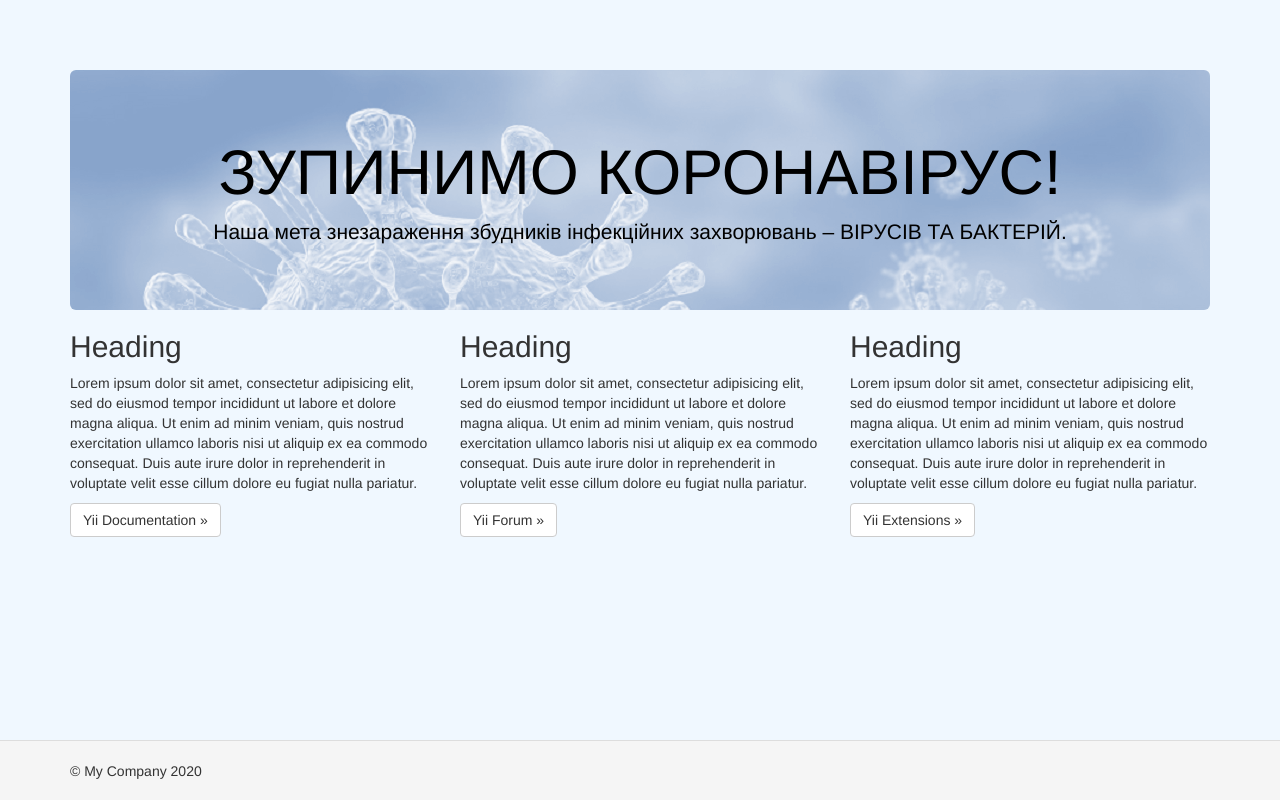
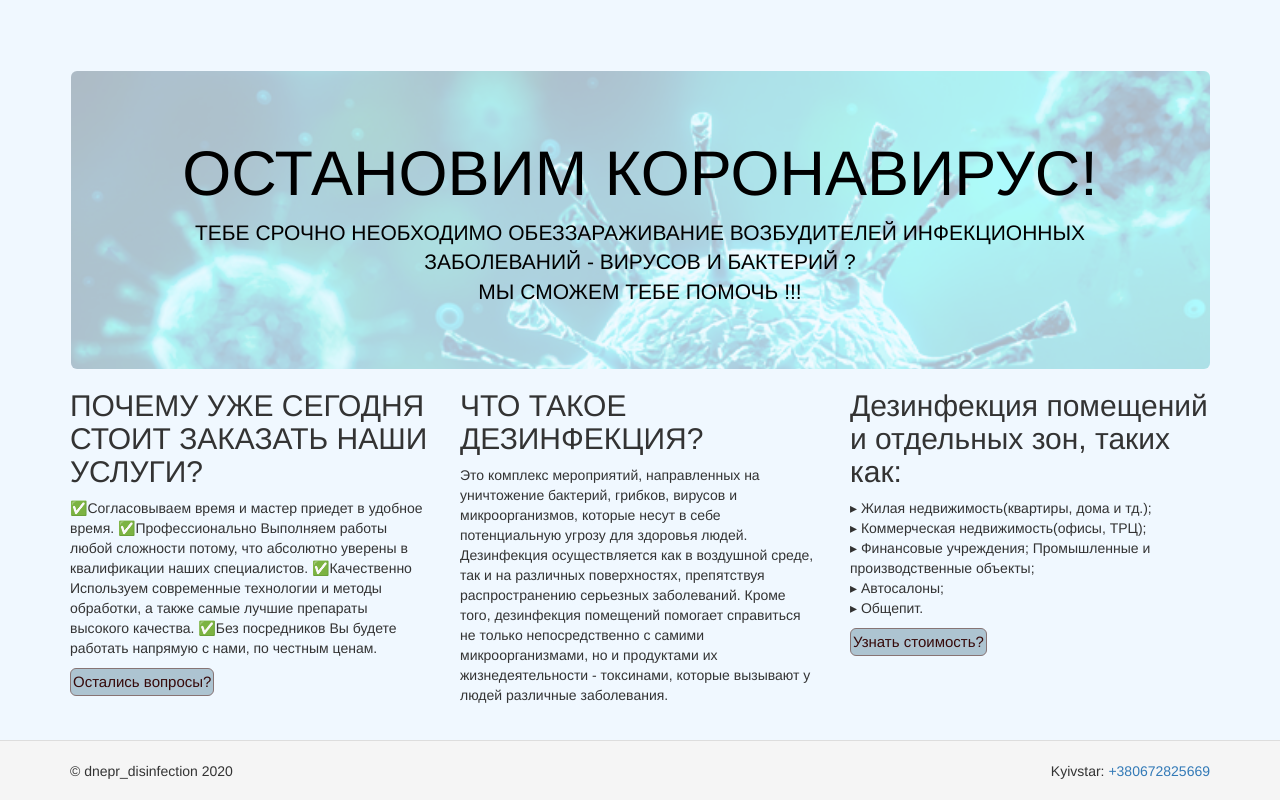
Before and after one commit to Egorkonopka/disinfection, a Yii app: template views/site/index.php in a window 1280 px wide. Run offline with PHP 8.4 and a stand-in for Yii, Linux system fonts and the light colour scheme; the template is opened without the code that fills it, so the values that code supplies are empty; some libraries are stand-ins or nearby versions.

Commit message:
new commit

```diff
--- a/assets/AppAsset.php
+++ b/assets/AppAsset.php
@@ -24,6 +24,7 @@ class AppAsset extends AssetBundle
         'css/mycss.css',
     ];
     public $js = [
+        'js/scriptjs.js',
     ];
     public $depends = [
         'yii\web\YiiAsset',
--- a/models/ContactForm.php
+++ b/models/ContactForm.php
@@ -38,7 +38,11 @@ class ContactForm extends Model
     public function attributeLabels()
     {
         return [
-            'verifyCode' => 'Verification Code',
+            'name' => 'Ваше имя',
+            'email' => 'Ваш Емейл',
+            'subject' => 'Телефон для связи',
+            'body' => 'Особенности помещения (Адрес, площадь, другие особенности)',
+            'verifyCode' => 'Введите код с картинки',
         ];
     }
 
--- a/views/layouts/main.php
+++ b/views/layouts/main.php
@@ -29,9 +29,9 @@ AppAsset::register($this);
 <div class="wrap">
     <?php
     NavBar::begin([
-        'brandLabel' => Html::img('logo.svg',['width'=>'25','class'=>'pull-left qwe']).'&nbsp'.'Disinfection',
+        'brandLabel' => Html::img('logo.svg',['width'=>'25','class'=>'pull-left qwe']).'&nbsp'.'@dnepr__disinfection',
 //        'brandLabel' => '<img src="favicon-32x32.png" class="qwe"/>Car Management System',
-        'brandUrl' => Yii::$app->homeUrl,
+        'brandUrl' => 'https://www.instagram.com/dnepr__disinfection/',
         'options' => [
             'class' => 'navbar-default navbar-fixed-top',
             'id' => 'my-style',
@@ -40,21 +40,9 @@ AppAsset::register($this);
     echo Nav::widget([
         'options' => ['class' => 'navbar-nav navbar-right'],
         'items' => [
-            ['label' => 'Home', 'url' => ['/site/index']],
-            ['label' => 'Ціни', 'url' => ['/site/about']],
-            ['label' => 'Замовити', 'url' => ['/site/contact']],
-            Yii::$app->user->isGuest ? (
-                ['label' => 'Login', 'url' => ['/site/login']]
-            ) : (
-                '<li>'
-                . Html::beginForm(['/site/logout'], 'post')
-                . Html::submitButton(
-                    'Logout (' . Yii::$app->user->identity->username . ')',
-                    ['class' => 'btn btn-link logout']
-                )
-                . Html::endForm()
-                . '</li>'
-            )
+            ['label' => 'Главная', 'url' => ['/site/index']],
+            ['label' => 'Цены', 'url' => ['/site/about']],
+            ['label' => 'Заказать', 'url' => ['/site/contact']],
         ],
     ]);
     NavBar::end();
@@ -71,9 +59,9 @@ AppAsset::register($this);
 
 <footer class="footer">
     <div class="container">
-        <p class="pull-left">&copy; My Company <?= date('Y') ?></p>
+        <p class="pull-left">&copy; dnepr_disinfection <?= date('Y') ?></p>
 
-        <p class="pull-right"><?= Yii::powered() ?></p>
+        <p class="pull-right">Kyivstar:  <a href="tel:+380672825669"> +380672825669 </a> </p>
     </div>
 </footer>
 
--- a/views/site/index.php
+++ b/views/site/index.php
@@ -1,16 +1,15 @@
 <?php
-
+use yii\helpers\Html;
 /* @var $this yii\web\View */
 
-$this->title = 'My Yii Application';
+$this->title = 'Disinfection';
 ?>
 <div class="site-index">
 
-    <div class="jumbotron mm">
-        <h1>ЗУПИНИМО КОРОНАВІРУС!</h1>
-        <!--<img src="3.png" class="img mm">-->
-        <p class="lead">Наша мета знезараження збудників інфекційних захворювань – ВІРУСІВ ТА БАКТЕРІЙ.</p>
-
+    <div class="jumbotron mm image">
+        <h1>ОСТАНОВИМ КОРОНАВИРУС!</h1>
+        <!--<img src="12.jpg" class="img mm">-->
+        <p class="lead">ТЕБЕ СРОЧНО НЕОБХОДИМО ОБЕЗЗАРАЖИВАНИЕ ВОЗБУДИТЕЛЕЙ ИНФЕКЦИОННЫХ ЗАБОЛЕВАНИЙ - ВИРУСОВ И БАКТЕРИЙ ? </br> МЫ СМОЖЕМ ТЕБЕ ПОМОЧЬ !!! </p>
         <!--<p><a class="btn btn-lg btn-success" href="http://www.yiiframework.com">Get started with Yii</a></p>-->
     </div>
 
@@ -18,34 +17,43 @@ $this->title = 'My Yii Application';
 
         <div class="row">
             <div class="col-lg-4">
-                <h2>Heading</h2>
+                <h2>ПОЧЕМУ УЖЕ СЕГОДНЯ СТОИТ ЗАКАЗАТЬ НАШИ УСЛУГИ?</h2>
 
-                <p>Lorem ipsum dolor sit amet, consectetur adipisicing elit, sed do eiusmod tempor incididunt ut labore et
-                    dolore magna aliqua. Ut enim ad minim veniam, quis nostrud exercitation ullamco laboris nisi ut aliquip
-                    ex ea commodo consequat. Duis aute irure dolor in reprehenderit in voluptate velit esse cillum dolore eu
-                    fugiat nulla pariatur.</p>
+                                    <p>✅Согласовываем время и
+                    мастер приедет в удобное время.
+                    ✅Профессионально
+                    Выполняем работы любой сложности потому, что абсолютно уверены в квалификации наших специалистов.
+                    ✅Качественно
+                    Используем современные технологии и методы обработки, а также самые лучшие препараты высокого качества.
+                    ✅Без посредников
+                    Вы будете работать напрямую с нами, по честным ценам.</p>
 
-                <p><a class="btn btn-default" href="http://www.yiiframework.com/doc/">Yii Documentation &raquo;</a></p>
+                <p><?php echo Html::a('Остались вопросы?', ['site/contact'], ['class'=>'btn btn-default castombuttn1']); ?></p>
             </div>
             <div class="col-lg-4">
-                <h2>Heading</h2>
+                <h2>ЧТО ТАКОЕ ДЕЗИНФЕКЦИЯ?</h2>
 
-                <p>Lorem ipsum dolor sit amet, consectetur adipisicing elit, sed do eiusmod tempor incididunt ut labore et
-                    dolore magna aliqua. Ut enim ad minim veniam, quis nostrud exercitation ullamco laboris nisi ut aliquip
-                    ex ea commodo consequat. Duis aute irure dolor in reprehenderit in voluptate velit esse cillum dolore eu
-                    fugiat nulla pariatur.</p>
+                <p>Это комплекс мероприятий, направленных на уничтожение бактерий, грибков, вирусов и микроорганизмов,
+                    которые несут в себе потенциальную угрозу для здоровья людей. Дезинфекция осуществляется как в воздушной среде,
+                    так и на различных поверхностях, препятствуя распространению серьезных заболеваний. Кроме того,
+                    дезинфекция помещений помогает справиться не только непосредственно с самими микроорганизмами,
+                    но и продуктами их жизнедеятельности - токсинами, которые вызывают у людей различные заболевания.</p>
 
-                <p><a class="btn btn-default" href="http://www.yiiframework.com/forum/">Yii Forum &raquo;</a></p>
             </div>
             <div class="col-lg-4">
-                <h2>Heading</h2>
+                <h2>Дезинфекция помещений и отдельных зон, таких как:</h2>
 
-                <p>Lorem ipsum dolor sit amet, consectetur adipisicing elit, sed do eiusmod tempor incididunt ut labore et
-                    dolore magna aliqua. Ut enim ad minim veniam, quis nostrud exercitation ullamco laboris nisi ut aliquip
-                    ex ea commodo consequat. Duis aute irure dolor in reprehenderit in voluptate velit esse cillum dolore eu
-                    fugiat nulla pariatur.</p>
+                <p>&#9656; Жилая недвижимость(квартиры, дома и тд.);
+                        ⠀
+                </br>&#9656; Коммерческая недвижимость(офисы, ТРЦ);
+                        ⠀
+                </br>&#9656; Финансовые учреждения; Промышленные и производственные объекты;
+                        ⠀
+                </br>&#9656; Автосалоны;
+                        ⠀
+                </br>&#9656; Общепит.</p>
 
-                <p><a class="btn btn-default" href="http://www.yiiframework.com/extensions/">Yii Extensions &raquo;</a></p>
+                <p><?php echo Html::a('Узнать стоимость?', ['site/about'], ['class'=>'btn btn-default castombuttn1']); ?></p>
             </div>
         </div>
 
--- a/web/css/mycss.css
+++ b/web/css/mycss.css
@@ -45,11 +45,26 @@ body{
  /*background-color: blue;*/
     max-width:100%;
     max-height:100%;
-    background-image: url('/3.png');
-    margin: 0px;
+    margin: 0.5px;
+}
+
+.mc{
+   padding: 25px;
+}
+
+.image{
+    background-image: url(12.png);
 }
 
 
-
+.ssg {
+    width: 100%;
+    height: 100%;
+    position: relative;
+}
 /*@media (max-width:600px)
 { img {display:none;} }*/
+
+.castombuttn1 {background: rgb(173,196,209); border-color: rgba(135, 116, 116, 1); color: rgba(54, 10, 10, 1); font-size: 15px; border-radius: 6px; border-width: 1px; padding: 2px;}
+.castombuttn1:hover {background: rgb(18,37,56); border-color: rgba(204, 175, 175, 1); color: rgba(250, 250, 250, 1);}
+.castombuttn1:active, .castombuttn1:focus {background: rgba(99, 61, 61, 1); border-color: rgba(173, 173, 173, 1); color: rgba(51, 51, 51, 1);}
--- /dev/null
+++ b/web/js/scriptjs.js
@@ -0,0 +1,32 @@
+/*
+ * To change this license header, choose License Headers in Project Properties.
+ * To change this template file, choose Tools | Templates
+ * and open the template in the editor.
+ */
+        function calc() {
+            var type_design = document.getElementById("type_desigq"); //получаем ссылку на элемент Select (Тип дизайна)
+//            var is_html = document.getElementById("is_htmlq"); //получаем ссылку на чекбокс (Требуется верстка?)
+//            var count = document.getElementById("countq"); //получаем ссылку на элемент input (Кол-во вариантов)
+            var result = document.getElementById("resultq"); //получаем ссылку на элемент span, в него будем писать стоимость дизайна
+
+            var price = 0;
+            price += parseInt(type_design.options[type_design.selectedIndex].value);
+//            price += (is_html.checked == true) ? parseInt(is_html.value) : 0;
+//            price = parseInt(count.value) * price;
+
+            result.innerHTML = price;
+        }
+
+        function calcw() {
+            var type_design = document.getElementById("type_designw"); //получаем ссылку на элемент Select (Тип дизайна)
+//            var is_html = document.getElementById("is_htmlw"); //получаем ссылку на чекбокс (Требуется верстка?)
+            var count = document.getElementById("countw"); //получаем ссылку на элемент input (Кол-во вариантов)
+            var result = document.getElementById("resultqw"); //получаем ссылку на элемент span, в него будем писать стоимость дизайна
+
+            var price = 0;
+            price += parseInt(type_design.options[type_design.selectedIndex].value);
+//            price += (is_html.checked == true) ? parseInt(is_html.value) : 0;
+            price = parseInt(count.value) * price;
+
+            result.innerHTML = price;
+        }
```
Also changed, not shown: nbproject/private/private.xml (+12 -0 lines), views/site/about.php (+48 -6 lines), views/site/contact.php (+5 -7 lines), web/css/.comments/12.jpg.xml (added), web/css/12.jpg (added), web/css/12.png (added).
